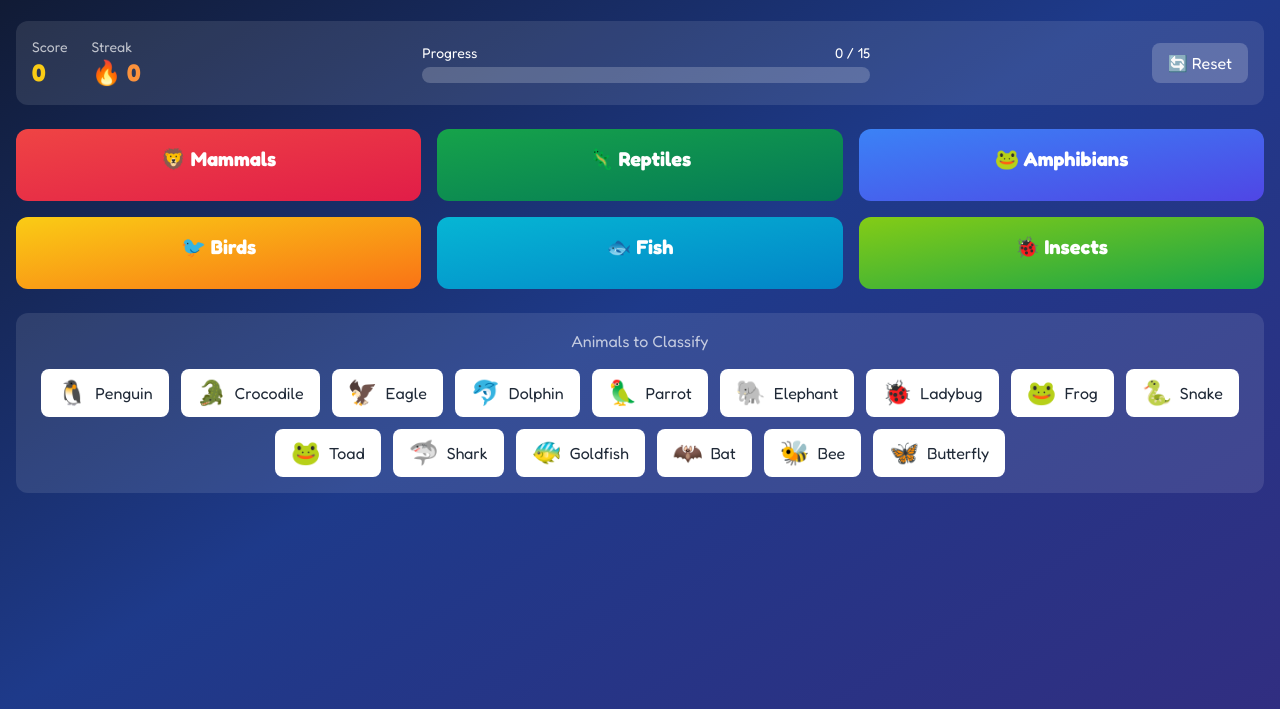
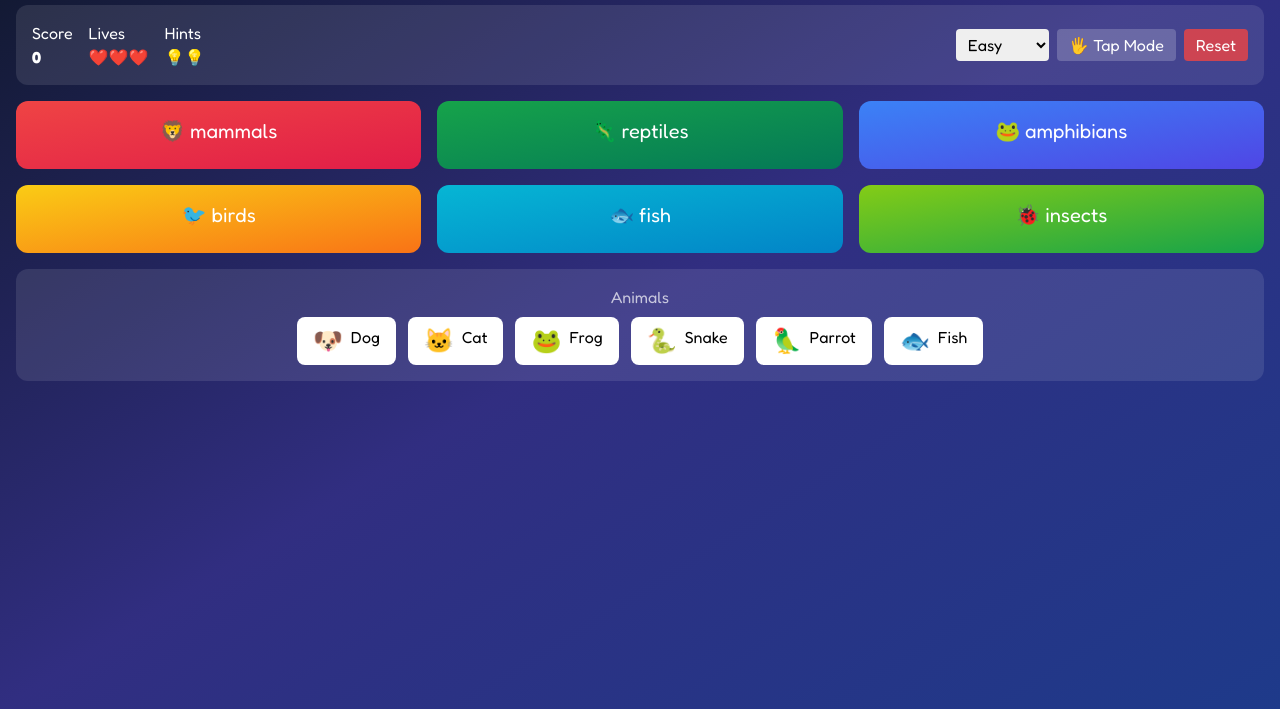
Before and after one commit to Wan010/animal-class, a plain HTML site: page index.html in a window 1280 px wide. Shown: the part 91-800 px from the top of the page. Drawn offline with nearby package versions, Linux system fonts and the light colour scheme.

Commit message:
Update index.html

```diff
--- a/index.html
+++ b/index.html
@@ -1,207 +1,245 @@
-<!doctype html>
-<html lang="en" class="h-full">
+<!DOCTYPE html>
+<html lang="en">
 <head>
-<meta charset="UTF-8">
-<meta name="viewport" content="width=device-width, initial-scale=1.0">
-<title>Animal Classification Game</title>
+<meta charset="UTF-8" />
+<meta name="viewport" content="width=device-width, initial-scale=1.0"/>
+<title>Animal Classification Pro</title>
 
 <script src="https://cdn.tailwindcss.com"></script>
 <link href="https://fonts.googleapis.com/css2?family=Fredoka:wght@400;600;700&display=swap" rel="stylesheet">
 
 <style>
+* { font-family: 'Fredoka', sans-serif; }
 html, body {
+  margin: 0;
   height: 100%;
-  margin: 0;
   overscroll-behavior: none;
-  touch-action: manipulation;
-  font-family: 'Fredoka', sans-serif;
 }
-
-.draggable {
-  cursor: grab;
-  user-select: none;
-  touch-action: none;
-  transition: transform .15s ease, box-shadow .15s ease;
-}
-.draggable.dragging {
-  opacity: .9;
-  transform: scale(1.05);
-  box-shadow: 0 20px 40px rgba(0,0,0,.25);
-  z-index: 9999;
-}
-
-.bucket {
-  transition: .2s;
-}
-.bucket.drag-over {
-  transform: scale(1.03);
-  box-shadow: 0 0 0 4px rgba(255,255,255,.4);
-}
-
-.progress-fill {
-  transition: width .4s ease;
-}
+.draggable { touch-action:none; cursor:grab; }
+.dragging { opacity:.85; transform:scale(1.05); z-index:999; }
+.bucket.drag-over { outline:4px dashed rgba(255,255,255,.6); }
 </style>
 </head>
 
-<body class="bg-gradient-to-br from-slate-900 via-blue-900 to-indigo-900 text-white">
+<body class="bg-gradient-to-br from-slate-900 via-indigo-900 to-blue-900 text-white">
 
 <div class="max-w-7xl mx-auto p-4">
 
 <!-- HEADER -->
-<header class="text-center mb-6">
-  <h1 class="text-3xl md:text-4xl font-bold mb-2">🔬 Animal Classification Game</h1>
-  <p class="text-emerald-300">Drag animals to the correct group</p>
+<header class="text-center mb-4">
+  <h1 class="text-3xl md:text-4xl font-bold">🧠 Animal Classification PRO</h1>
+  <p class="text-emerald-300">Learn biology like a game</p>
 </header>
 
-<!-- SCORE -->
-<div class="bg-white/10 rounded-xl p-4 mb-6 flex flex-wrap gap-4 justify-between items-center">
-  <div class="flex gap-6">
-    <div>
-      <div class="text-sm opacity-70">Score</div>
-      <div id="score" class="text-2xl font-bold text-yellow-400">0</div>
-    </div>
-    <div>
-      <div class="text-sm opacity-70">Streak</div>
-      <div id="streak" class="text-2xl font-bold text-orange-400">🔥 0</div>
-    </div>
-  </div>
+<!-- CONTROL BAR -->
+<div class="bg-white/10 rounded-xl p-4 mb-4 flex flex-wrap gap-3 justify-between items-center">
 
-  <div class="flex-1 max-w-md">
-    <div class="flex justify-between text-sm mb-1">
-      <span>Progress</span>
-      <span id="progress-text">0 / 15</span>
-    </div>
-    <div class="h-4 bg-white/20 rounded-full overflow-hidden">
-      <div id="progress-bar" class="progress-fill h-full bg-gradient-to-r from-emerald-400 to-cyan-400" style="width:0%"></div>
-    </div>
-  </div>
-
-  <button onclick="resetGame()" class="bg-white/20 px-4 py-2 rounded-lg hover:bg-white/30">🔄 Reset</button>
+<div class="flex gap-4">
+  <div>Score<br><b id="score">0</b></div>
+  <div>Lives<br><b id="lives">❤️❤️❤️</b></div>
+  <div>Hints<br><b id="hints">💡💡</b></div>
 </div>
 
-<!-- BUCKETS -->
-<div class="grid grid-cols-1 sm:grid-cols-2 lg:grid-cols-3 gap-4 mb-6">
+<div class="flex gap-2">
+<select id="level" class="text-black rounded px-2">
+  <option value="easy">Easy</option>
+  <option value="medium">Medium</option>
+  <option value="hard">Hard</option>
+</select>
 
-<div class="bucket p-4 rounded-xl bg-gradient-to-br from-red-500 to-rose-600" data-category="mammals">
-<h2 class="text-xl font-bold text-center">🦁 Mammals</h2>
-<div class="bucket-items flex flex-wrap justify-center gap-2 mt-3"></div>
-</div>
+<button onclick="toggleMode()" class="bg-white/20 px-3 py-1 rounded">
+🖐 Tap Mode
+</button>
 
-<div class="bucket p-4 rounded-xl bg-gradient-to-br from-green-600 to-emerald-700" data-category="reptiles">
-<h2 class="text-xl font-bold text-center">🦎 Reptiles</h2>
-<div class="bucket-items flex flex-wrap justify-center gap-2 mt-3"></div>
-</div>
-
-<div class="bucket p-4 rounded-xl bg-gradient-to-br from-blue-500 to-indigo-600" data-category="amphibians">
-<h2 class="text-xl font-bold text-center">🐸 Amphibians</h2>
-<div class="bucket-items flex flex-wrap justify-center gap-2 mt-3"></div>
-</div>
-
-<div class="bucket p-4 rounded-xl bg-gradient-to-br from-yellow-400 to-orange-500" data-category="birds">
-<h2 class="text-xl font-bold text-center">🐦 Birds</h2>
-<div class="bucket-items flex flex-wrap justify-center gap-2 mt-3"></div>
-</div>
-
-<div class="bucket p-4 rounded-xl bg-gradient-to-br from-cyan-500 to-sky-600" data-category="fish">
-<h2 class="text-xl font-bold text-center">🐟 Fish</h2>
-<div class="bucket-items flex flex-wrap justify-center gap-2 mt-3"></div>
-</div>
-
-<div class="bucket p-4 rounded-xl bg-gradient-to-br from-lime-500 to-green-600" data-category="insects">
-<h2 class="text-xl font-bold text-center">🐞 Insects</h2>
-<div class="bucket-items flex flex-wrap justify-center gap-2 mt-3"></div>
+<button onclick="resetGame()" class="bg-red-500/80 px-3 py-1 rounded">
+Reset
+</button>
 </div>
 
 </div>
 
+<!-- BUCKETS -->
+<div id="buckets" class="grid grid-cols-1 sm:grid-cols-2 lg:grid-cols-3 gap-4 mb-4"></div>
+
 <!-- ITEMS -->
 <div class="bg-white/10 rounded-xl p-4">
-<h3 class="text-center opacity-70 mb-4">Animals to Classify</h3>
+<h3 class="text-center opacity-70 mb-2">Animals</h3>
 <div id="items" class="flex flex-wrap justify-center gap-3"></div>
 </div>
 
 </div>
 
 <script>
-const animals = [
- {id:1,name:"Dolphin",emoji:"🐬",category:"mammals"},
- {id:2,name:"Elephant",emoji:"🐘",category:"mammals"},
- {id:3,name:"Bat",emoji:"🦇",category:"mammals"},
+/* =======================
+   GAME CONFIG
+======================= */
+const CATEGORIES = {
+ mammals:{icon:"🦁",color:"from-red-500 to-rose-600"},
+ reptiles:{icon:"🦎",color:"from-green-600 to-emerald-700"},
+ amphibians:{icon:"🐸",color:"from-blue-500 to-indigo-600"},
+ birds:{icon:"🐦",color:"from-yellow-400 to-orange-500"},
+ fish:{icon:"🐟",color:"from-cyan-500 to-sky-600"},
+ insects:{icon:"🐞",color:"from-lime-500 to-green-600"}
+};
 
- {id:4,name:"Snake",emoji:"🐍",category:"reptiles"},
- {id:5,name:"Crocodile",emoji:"🐊",category:"reptiles"},
+const POOL = {
+ easy:[
+  ["Dog","🐶","mammals"],["Cat","🐱","mammals"],
+  ["Frog","🐸","amphibians"],["Snake","🐍","reptiles"],
+  ["Parrot","🦜","birds"],["Fish","🐟","fish"]
+ ],
+ medium:[
+  ["Bat","🦇","mammals"],["Whale","🐋","mammals"],
+  ["Penguin","🐧","birds"],["Lizard","🦎","reptiles"],
+  ["Shark","🦈","fish"],["Bee","🐝","insects"]
+ ],
+ hard:[
+  ["Platypus","🦫","mammals"],
+  ["Salamander","🦎","amphibians"],
+  ["Eagle","🦅","birds"],
+  ["Crocodile","🐊","reptiles"],
+  ["Butterfly","🦋","insects"]
+ ]
+};
 
- {id:6,name:"Frog",emoji:"🐸",category:"amphibians"},
- {id:7,name:"Toad",emoji:"🐸",category:"amphibians"},
+/* =======================
+   STATE
+======================= */
+let state={
+ score:0,
+ lives:3,
+ hints:2,
+ mode:"drag",
+ level:"easy",
+ animals:[],
+};
 
- {id:8,name:"Eagle",emoji:"🦅",category:"birds"},
- {id:9,name:"Parrot",emoji:"🦜",category:"birds"},
- {id:10,name:"Penguin",emoji:"🐧",category:"birds"},
+/* =======================
+   INIT
+======================= */
+function init(){
+ buildBuckets();
+ loadAnimals();
+ renderItems();
+ updateUI();
+}
+init();
 
- {id:11,name:"Shark",emoji:"🦈",category:"fish"},
- {id:12,name:"Goldfish",emoji:"🐠",category:"fish"},
+/* =======================
+   BUILD BUCKETS
+======================= */
+function buildBuckets(){
+ const b=document.getElementById("buckets");
+ b.innerHTML="";
+ Object.entries(CATEGORIES).forEach(([key,val])=>{
+  const d=document.createElement("div");
+  d.className=`bucket p-4 rounded-xl bg-gradient-to-br ${val.color}`;
+  d.dataset.cat=key;
+  d.innerHTML=`<h2 class="text-xl text-center">${val.icon} ${key}</h2>
+  <div class="bucket-items flex justify-center gap-2 mt-2"></div>`;
+  d.ondragover=e=>{e.preventDefault();d.classList.add("drag-over");};
+  d.ondragleave=()=>d.classList.remove("drag-over");
+  d.ondrop=e=>{
+    e.preventDefault();d.classList.remove("drag-over");
+    handleDrop(e.dataTransfer.getData("id"),key,d);
+  };
+  b.appendChild(d);
+ });
+}
 
- {id:13,name:"Bee",emoji:"🐝",category:"insects"},
- {id:14,name:"Butterfly",emoji:"🦋",category:"insects"},
- {id:15,name:"Ladybug",emoji:"🐞",category:"insects"},
-];
+/* =======================
+   LOAD ANIMALS
+======================= */
+function loadAnimals(){
+ state.level=document.getElementById("level").value;
+ state.animals=[...POOL[state.level]].map((a,i)=>({
+  id:i+Date.now(),
+  name:a[0],emoji:a[1],cat:a[2]
+ }));
+}
 
-let state={score:0,streak:0,sorted:[],remaining:[...animals]};
-
-const itemsDiv=document.getElementById("items");
-
-function render(){
- itemsDiv.innerHTML="";
- state.remaining.sort(()=>Math.random()-0.5).forEach(a=>{
+/* =======================
+   RENDER ITEMS
+======================= */
+function renderItems(){
+ const i=document.getElementById("items");
+ i.innerHTML="";
+ state.animals.forEach(a=>{
   const d=document.createElement("div");
-  d.className="draggable bg-white text-gray-800 px-4 py-2 rounded-lg flex gap-2 items-center";
+  d.className="draggable bg-white text-black px-4 py-2 rounded-lg flex gap-2";
+  d.innerHTML=`<span class="text-2xl">${a.emoji}</span>${a.name}`;
   d.draggable=true;
   d.dataset.id=a.id;
-  d.innerHTML=`<span class="text-2xl">${a.emoji}</span>${a.name}`;
+  d.onclick=()=>state.mode==="tap" && tapSelect(a);
   d.ondragstart=e=>e.dataTransfer.setData("id",a.id);
-  itemsDiv.appendChild(d);
+  i.appendChild(d);
  });
+}
+
+/* =======================
+   DROP LOGIC
+======================= */
+function handleDrop(id,cat,bucket){
+ const a=state.animals.find(x=>x.id==id);
+ if(!a) return;
+ if(a.cat===cat){
+  state.score+=10;
+  bucket.querySelector(".bucket-items").innerHTML+=a.emoji;
+  state.animals=state.animals.filter(x=>x.id!==a.id);
+ } else {
+  state.lives--;
+ }
+ checkGame();
+ renderItems();
  updateUI();
 }
 
-document.querySelectorAll(".bucket").forEach(b=>{
- b.ondragover=e=>{e.preventDefault();b.classList.add("drag-over");};
- b.ondragleave=()=>b.classList.remove("drag-over");
- b.ondrop=e=>{
-  e.preventDefault();
-  b.classList.remove("drag-over");
-  const id=+e.dataTransfer.getData("id");
-  const animal=animals.find(x=>x.id===id);
-  if(animal.category===b.dataset.category){
-    state.score+=10;
-    state.streak++;
-    state.sorted.push(animal);
-    state.remaining=state.remaining.filter(x=>x.id!==id);
-    b.querySelector(".bucket-items").innerHTML+=`<span>${animal.emoji}</span>`;
-    render();
-  } else {
-    state.streak=0;
-  }
+/* =======================
+   TAP MODE
+======================= */
+let selected=null;
+function tapSelect(a){
+ selected=a;
+ alert("Now tap correct bucket");
+}
+
+/* =======================
+   GAME STATUS
+======================= */
+function checkGame(){
+ if(state.lives<=0){
+  alert("Game Over");
+  resetGame();
  }
-});
+ if(state.animals.length===0){
+  alert("Level Complete!");
+ }
+}
 
+/* =======================
+   UI
+======================= */
 function updateUI(){
  document.getElementById("score").textContent=state.score;
- document.getElementById("streak").textContent="🔥 "+state.streak;
- document.getElementById("progress-text").textContent=
-  `${state.sorted.length} / ${animals.length}`;
- document.getElementById("progress-bar").style.width=
-  (state.sorted.length/animals.length*100)+"%";
+ document.getElementById("lives").textContent="❤️".repeat(state.lives);
+ document.getElementById("hints").textContent="💡".repeat(state.hints);
+}
+
+/* =======================
+   CONTROLS
+======================= */
+function toggleMode(){
+ state.mode=state.mode==="drag"?"tap":"drag";
+ alert("Mode: "+state.mode);
 }
 
 function resetGame(){
- state={score:0,streak:0,sorted:[],remaining:[...animals]};
+ state.score=0;state.lives=3;state.hints=2;
+ loadAnimals();
  document.querySelectorAll(".bucket-items").forEach(b=>b.innerHTML="");
- render();
+ renderItems();updateUI();
 }
+</script>
 
-render();
-</script>
 </body>
 </html>
```
